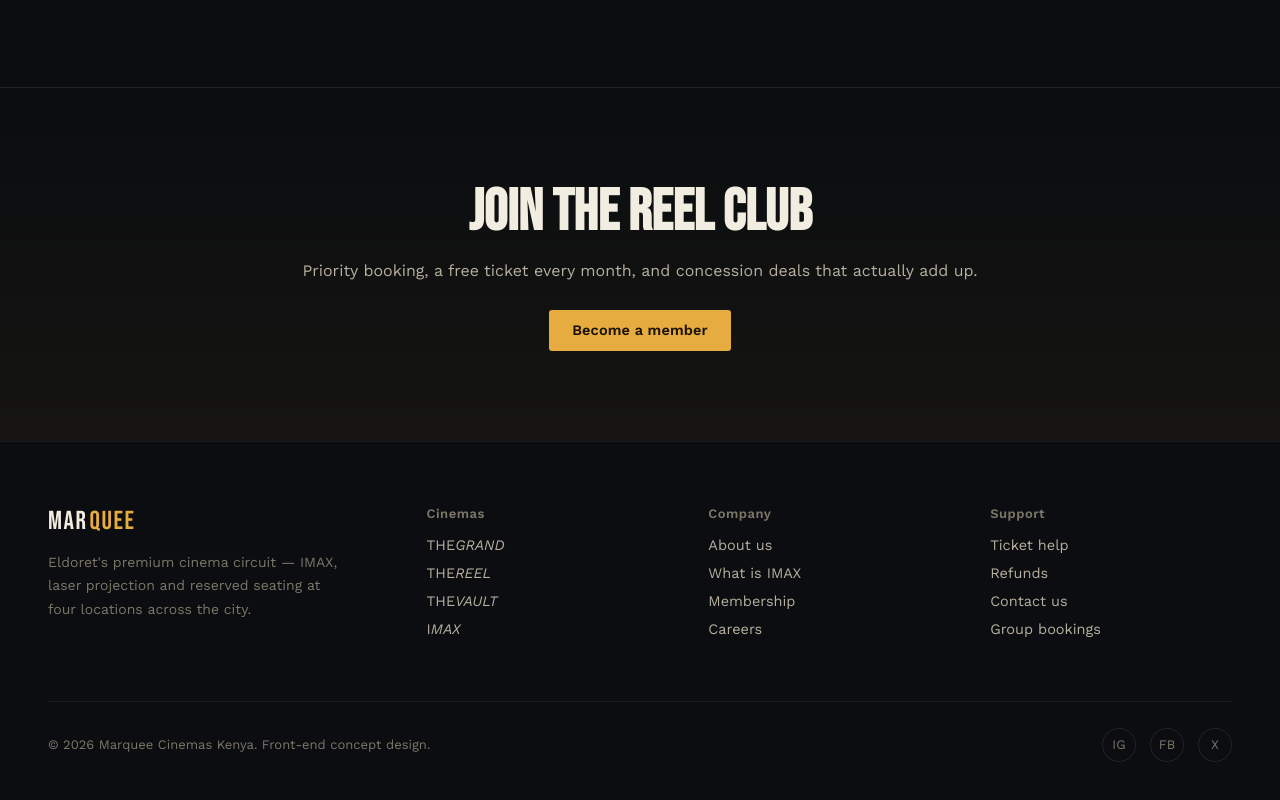
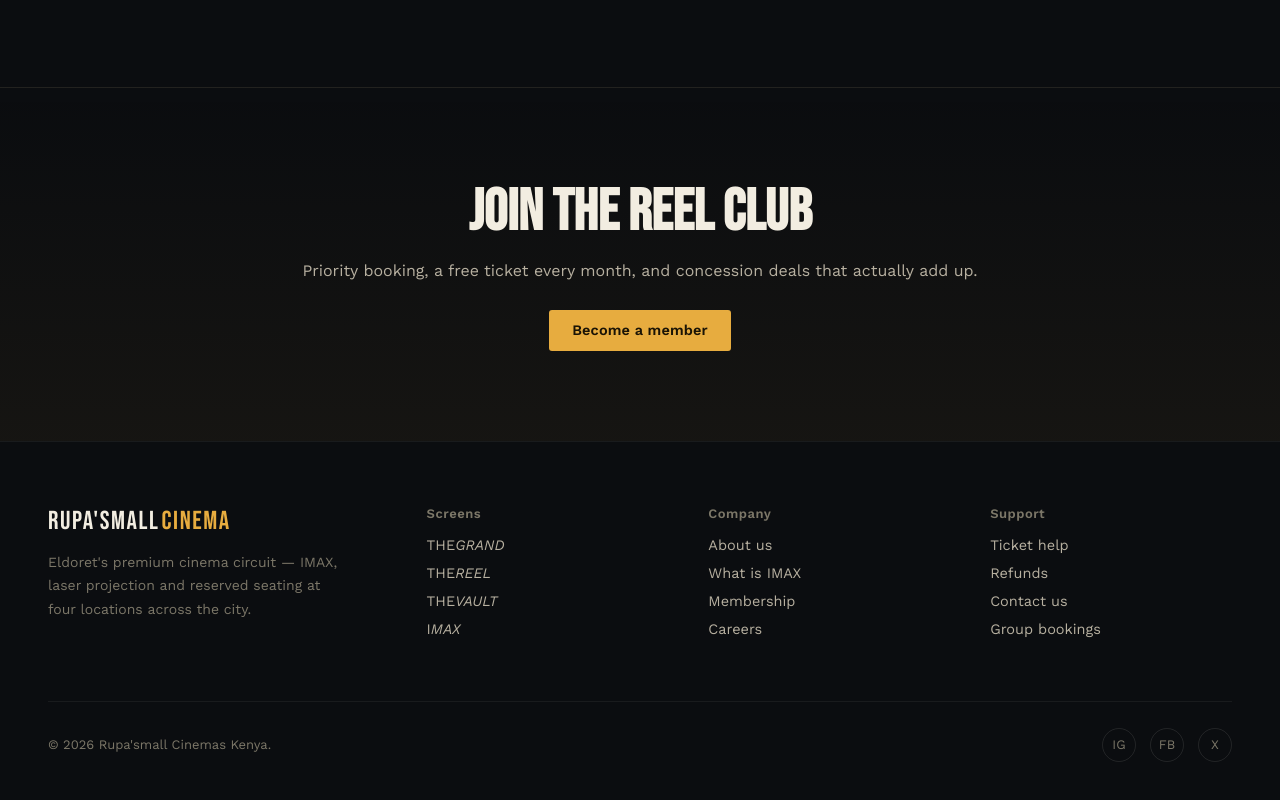
Before and after one commit to pop254/cinema, a plain HTML site: page index.html in a window 1280 px wide. Shown: the part 3957-4757 px from the top of the page. Drawn offline with nearby package versions, Linux system fonts and the light colour scheme.

Commit message:
Update index.html

```diff
--- a/index.html
+++ b/index.html
@@ -100,11 +100,11 @@
   <div class="wrap">
     <div class="foot-grid">
       <div class="foot-brand">
-        <a href="#top" class="brand">MAR<em>QUEE</em></a>
+        <a href="#top" class="brand">RUPA'SMALL<em>cinema</em></a>
         <p>Eldoret's premium cinema circuit — IMAX, laser projection and reserved seating at four locations across the city.</p>
       </div>
       <div class="foot-col">
-        <h4>Cinemas</h4>
+        <h4>Screens</h4>
         <a href="#locations">THE<em>GRAND</em> </a>
         <a href="#locations">THE<em>REEL</em> </a>
         <a href="#locations">THE<em>VAULT</em> </a>
@@ -126,7 +126,7 @@
       </div>
     </div>
     <div class="foot-bottom">
-      <span>&copy; <span id="year"></span> Marquee Cinemas Kenya. Front-end concept design.</span>
+      <span>&copy; <span id="year"></span> Rupa'small Cinemas Kenya.</span>
       <div class="socials">
         <a href="#" title="Instagram">IG</a>
         <a href="#" title="Facebook">FB</a>
```
